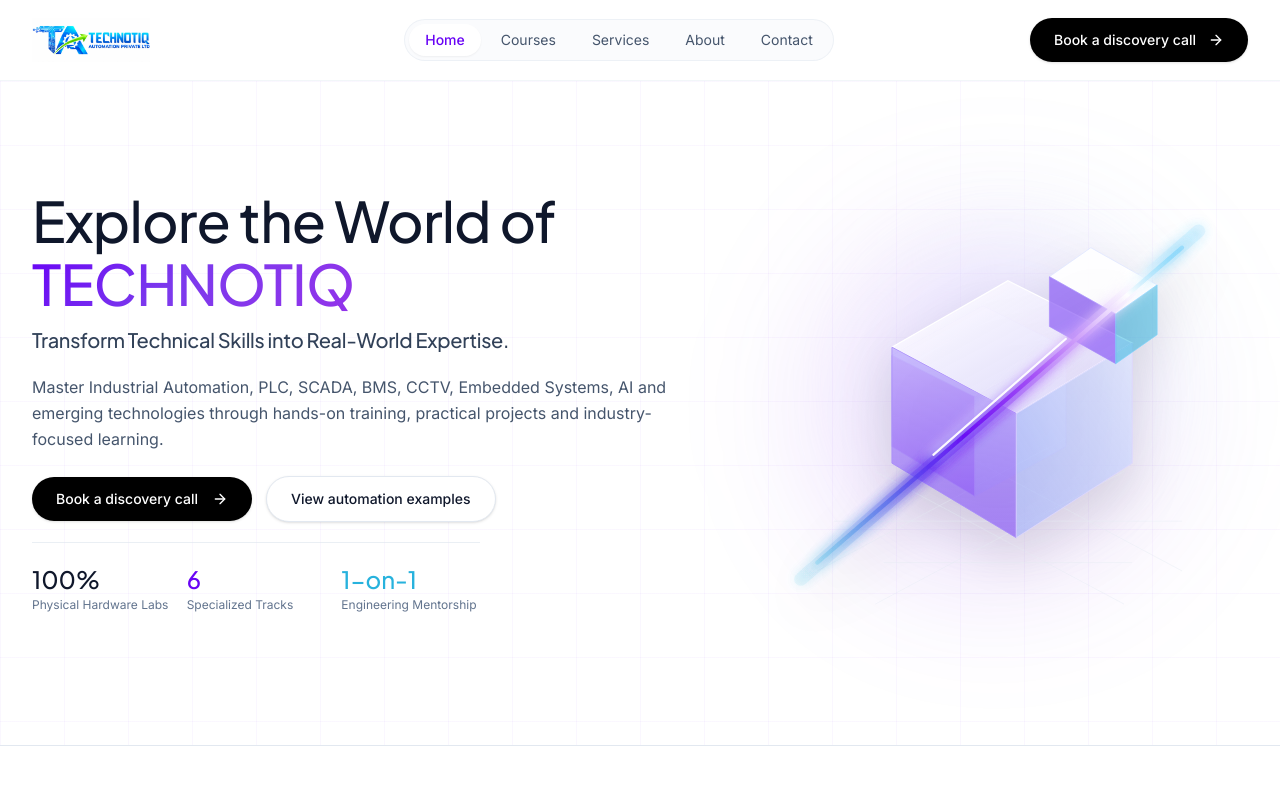
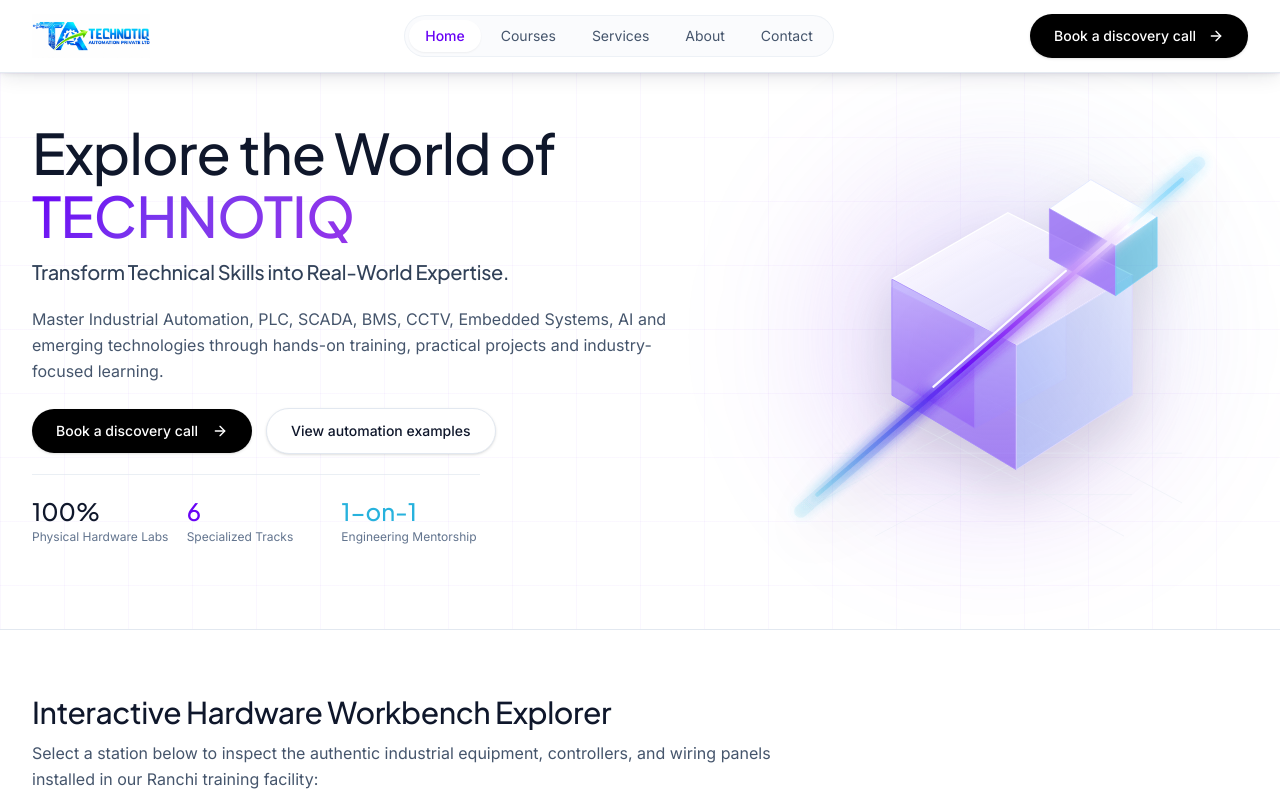
Before and after one commit to webitya/technotiq, a Next.js app: page / in a window 1280 px wide. Shown: the top 800 px of the page. Built offline with nearby package versions, Linux system fonts and the light colour scheme.

Commit message:
feat: add bottom shadow to navbar and reduce top spacing in hero section

```diff
--- a/src/components/home/GeometricHeroVisual.js
+++ b/src/components/home/GeometricHeroVisual.js
@@ -1,6 +1,6 @@
 export default function GeometricHeroVisual() {
   return (
-    <div className="relative w-full h-[440px] sm:h-[500px] lg:h-[560px] flex items-center justify-center select-none pointer-events-none">
+    <div className="relative w-full h-[380px] sm:h-[440px] lg:h-[480px] flex items-center justify-center select-none pointer-events-none">
       {/* Ambient background soft light spheres */}
       <div className="absolute top-1/2 left-1/2 -translate-x-1/2 -translate-y-1/2 w-[380px] h-[380px] bg-gradient-to-tr from-[#6803F5]/15 via-[#9333EA]/10 to-[#27B2DD]/10 rounded-full blur-3xl" />
       <div className="absolute top-1/4 right-1/4 w-[240px] h-[240px] bg-[#E7E2FF]/80 rounded-full blur-2xl" />
--- a/src/components/home/Hero.js
+++ b/src/components/home/Hero.js
@@ -4,7 +4,7 @@ import { ArrowRight } from "../icons";
 
 export default function Hero() {
   return (
-    <section className="relative overflow-hidden pt-6 pb-12 lg:pt-10 lg:pb-16 hero-scene-bg subtle-blueprint-grid">
+    <section className="relative overflow-hidden pt-3 pb-10 sm:pt-4 sm:pb-12 lg:pt-5 lg:pb-14 hero-scene-bg subtle-blueprint-grid">
       <div className="max-w-7xl mx-auto px-4 sm:px-6 lg:px-8">
         <div className="grid grid-cols-1 lg:grid-cols-12 gap-8 lg:gap-4 items-center">
           {/* Main Hero Copy - Clean, Direct, No Extraneous Text */}
--- a/src/components/layout/Header.js
+++ b/src/components/layout/Header.js
@@ -20,9 +20,9 @@ export default function Header() {
   const [mobileMenuOpen, setMobileMenuOpen] = useState(false);
 
   return (
-    <header className="sticky top-0 z-50 bg-white/95 backdrop-blur-md border-b border-slate-100/90 transition-all">
+    <header className="sticky top-0 z-50 bg-white/95 backdrop-blur-md border-b border-slate-200/90 shadow-[0_4px_20px_-2px_rgba(15,23,42,0.12),0_2px_6px_-1px_rgba(15,23,42,0.08)] transition-all">
       <div className="max-w-7xl mx-auto px-4 sm:px-6 lg:px-8">
-        <div className="flex items-center justify-between h-20">
+        <div className="flex items-center justify-between h-16 sm:h-[72px]">
           {/* Logo on Left */}
           <Link href="/" className="flex items-center gap-3 group">
             <div className="relative h-11 w-44">
```
